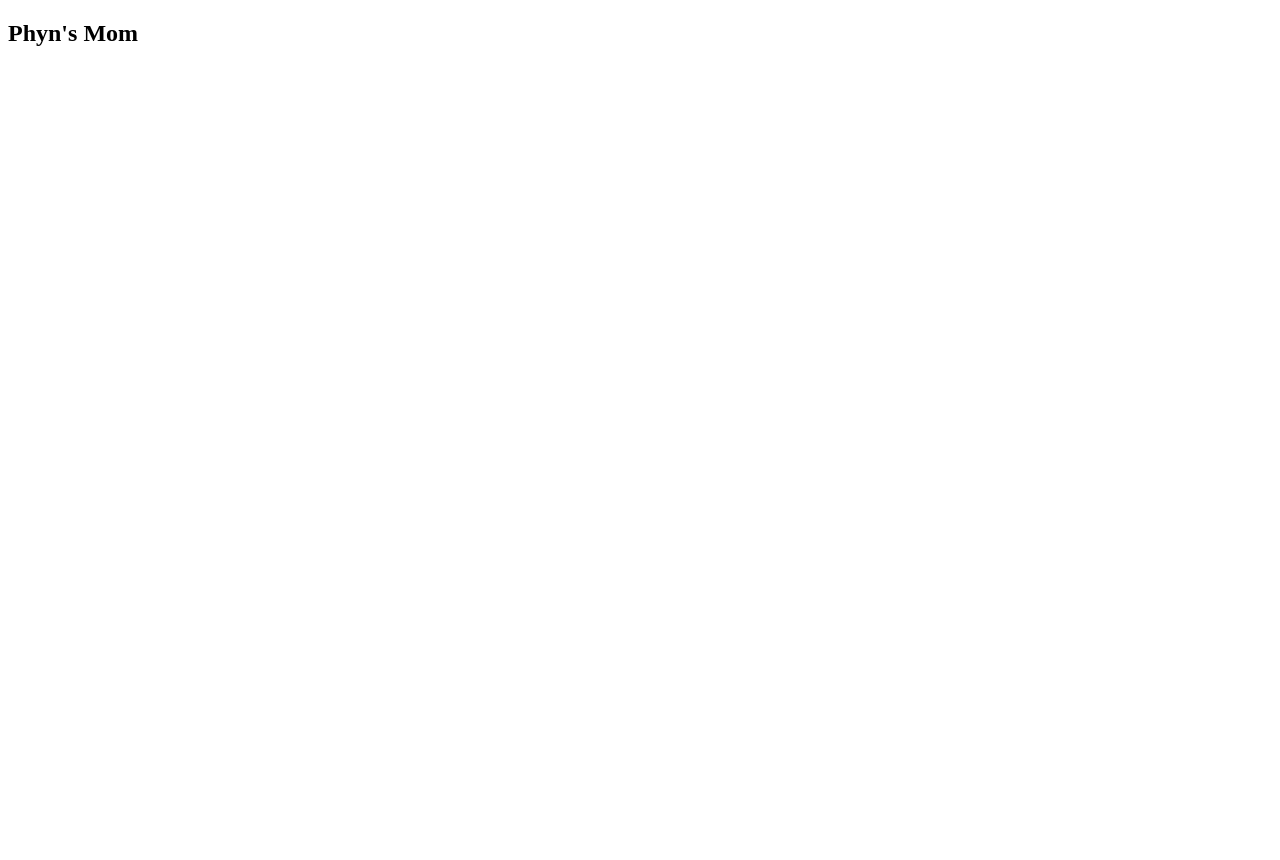
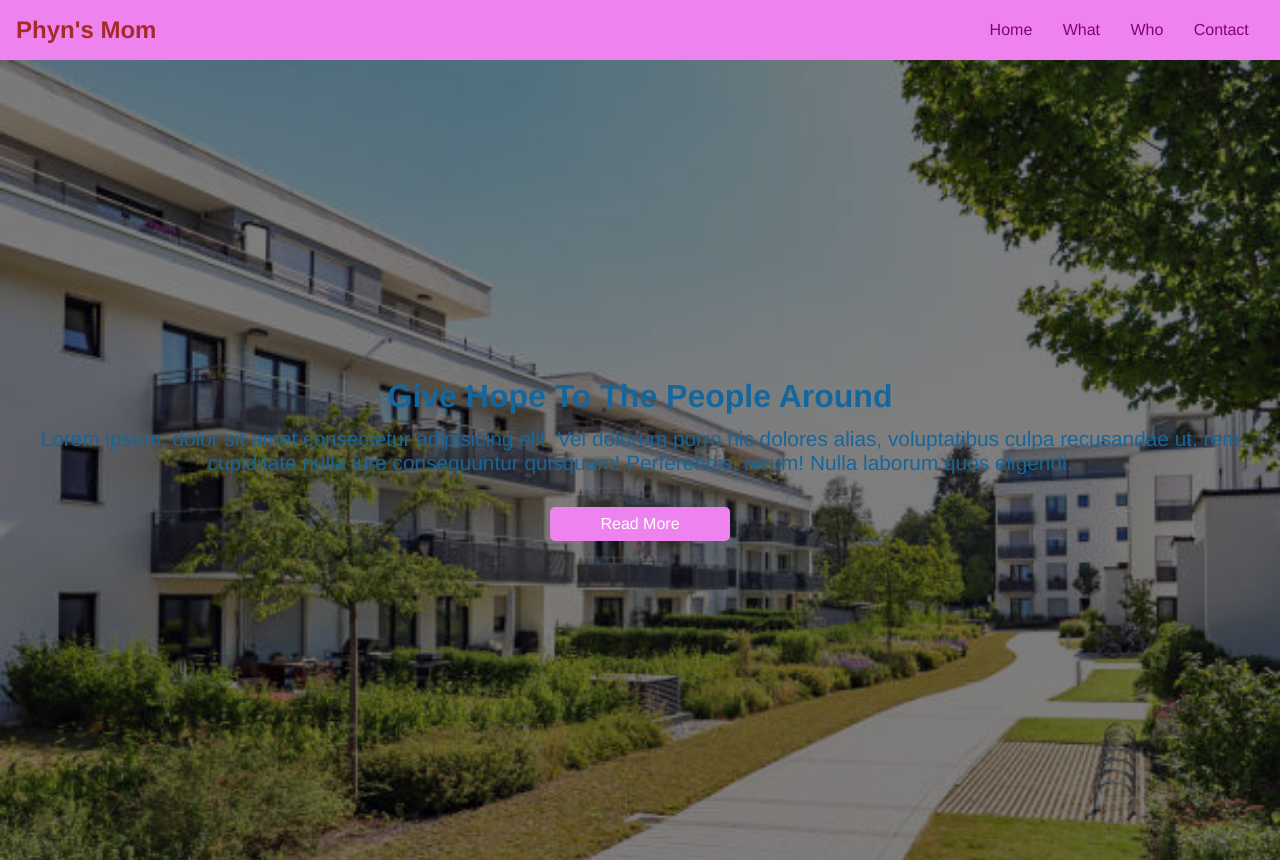
Before and after one commit to Dhel-Phyn/Pre-Tech-Pro-1, a plain HTML site: page index.html in a window 1280 px wide. Before the commit the page ends 800 px from the top, so only its background shows below. Drawn offline with Linux system fonts and the light colour scheme.

Commit message:
end of class

```diff
--- /dev/null
+++ b/css/style.css
@@ -0,0 +1,95 @@
+*{
+  margin: 0;
+  padding: 0;
+  box-sizing: border-box;
+}
+
+body{
+  font-family: 'Franklin Gothic Medium', 'Arial Narrow', Arial, sans-serif;
+  background: peachpuff;
+}
+
+a{
+  text-decoration: none;
+}
+
+/* code for the navbar */
+#navbar{
+  background: violet;
+  color: brown;
+  top: 0;
+  position: sticky;
+  display: flex;
+  justify-content: space-between;
+  z-index: 1;
+  padding: 1rem;
+}
+
+ul{
+  display: flex;
+  align-items: center;
+  list-style: none;
+}
+
+#navbar ul li a{
+  color: purple;
+  padding: 0.75rem;
+  margin:0 0.2rem;
+}
+
+#navbar ul li a:hover{
+  background: burlywood;
+  border-radius: 5px;
+}
+
+/* css code for the header showcase */
+#showcase{
+  background: url("../img/pic.jpg") no-repeat center center/cover;
+  height: 100vh;
+  color: rgb(21, 102, 156);
+}
+
+#showcase .show-content{
+  display: flex;
+  flex-direction: column;
+  text-align: center;
+  justify-content: center;
+  height: 100%;
+  padding: 2rem;
+
+
+
+  /* overlay */
+  position: absolute;
+  top: 60px;
+  left: 0;
+  right: 0;
+  bottom: 0;
+  background-color: rgba(0,0,0,0.5);
+}
+
+.l-leading{
+  font-size: 2rem;
+  margin-bottom: 0.75rem;
+  line-height: 1.1;
+}
+
+.lead{
+  font-size: 1.3rem;
+  margin-bottom: 2rem;
+}
+
+.btn{
+  text-align: center;
+  margin: 0 auto;
+  display: inline-block;
+  color: #fff;
+  background: violet;
+  padding: 0.5rem 2rem;
+  width: 180px;
+  border: none;
+  border-radius: 5px;
+}
+.btn:hover{
+  background: purple;
+}
--- a/index.html
+++ b/index.html
@@ -1,16 +1,32 @@
 <!DOCTYPE html>
 <html lang="en">
   <head>
-  <meta charset="UTF-8">
-  <meta http-equiv="X-UA-Compatible" content="IE=edge">
-  <meta name="viewport" content="width=device-width, initial-scale=1.0">
+    <meta charset="UTF-8" />
+    <meta http-equiv="X-UA-Compatible" content="IE=edge" />
+    <meta name="viewport" content="width=device-width, initial-scale=1.0" />
+    <link rel="stylesheet" href="./css/style.css" />
     <title>Home | Phyn's Mom</title>
   </head>
   <body>
     <nav id="navbar">
-    <h1 class="logo">
-       <span>Phyn's </span>Mom
-    </h1>
+      <h1 class="logo"><span>Phyn's </span>Mom</h1>
+      <ul>
+        <li><a href="#home">Home</a></li>
+        <li><a href="#what">What</a></li>
+        <li><a href="#who">Who</a></li>
+        <li><a href="#contact">Contact</a></li>
+      </ul>
     </nav>
+
+    <!-- code for header showcase-->
+    <header id="showcase">
+      <div class="show-content">
+        <h1 class="l-leading">Give Hope To The People Around</h1>
+        <p class="lead">
+          Lorem ipsum, dolor sit amet consectetur adipisicing elit. Vel dolorum porro hic dolores alias, voluptatibus culpa recusandae ut, rem cupiditate nulla iure consequuntur quisquam! Perferendis, rerum! Nulla laborum quos eligendi.
+        </p>
+          <a href="#what" class="btn"> Read More</a>
+      </div>
+    </header>
   </body>
 </html>
```
Also changed, not shown: img/pic.jpg (added), img/real estate.jpg (added). Lines whose indentation alone changed are shown as unchanged.
